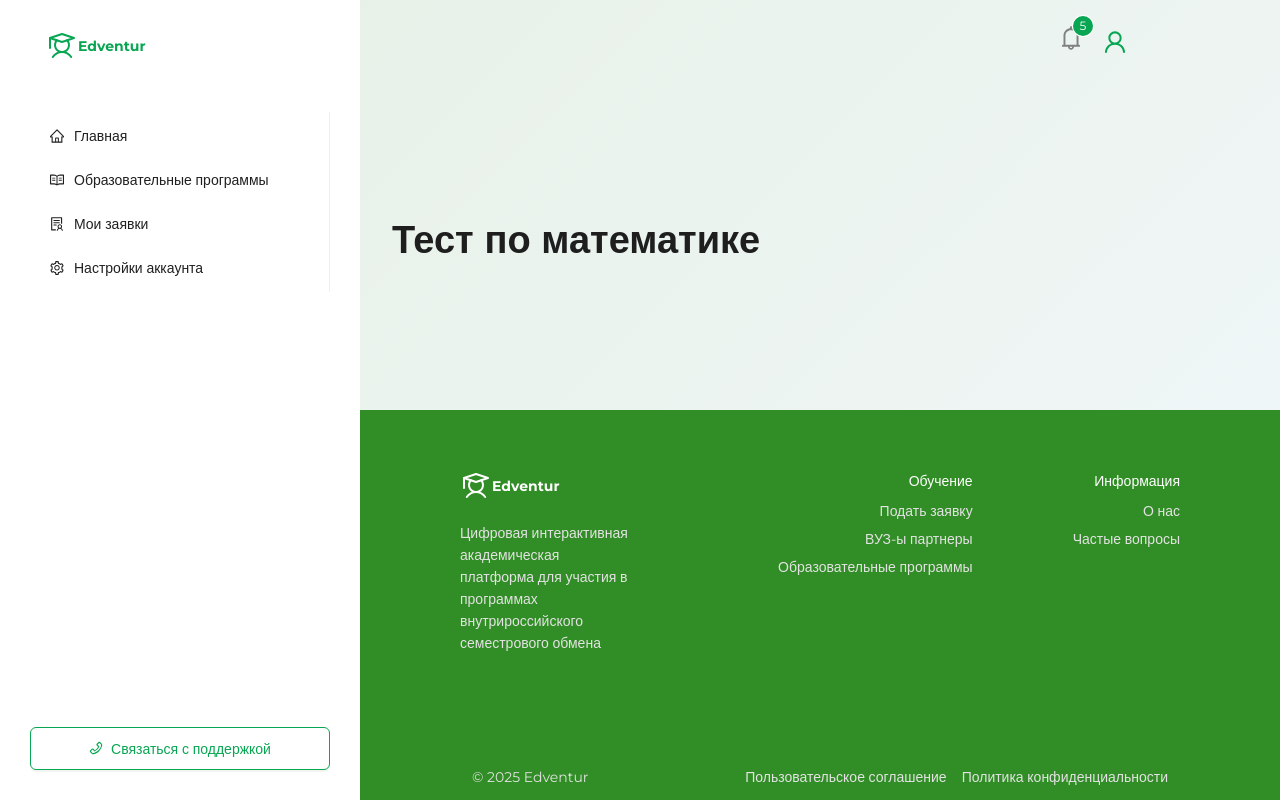
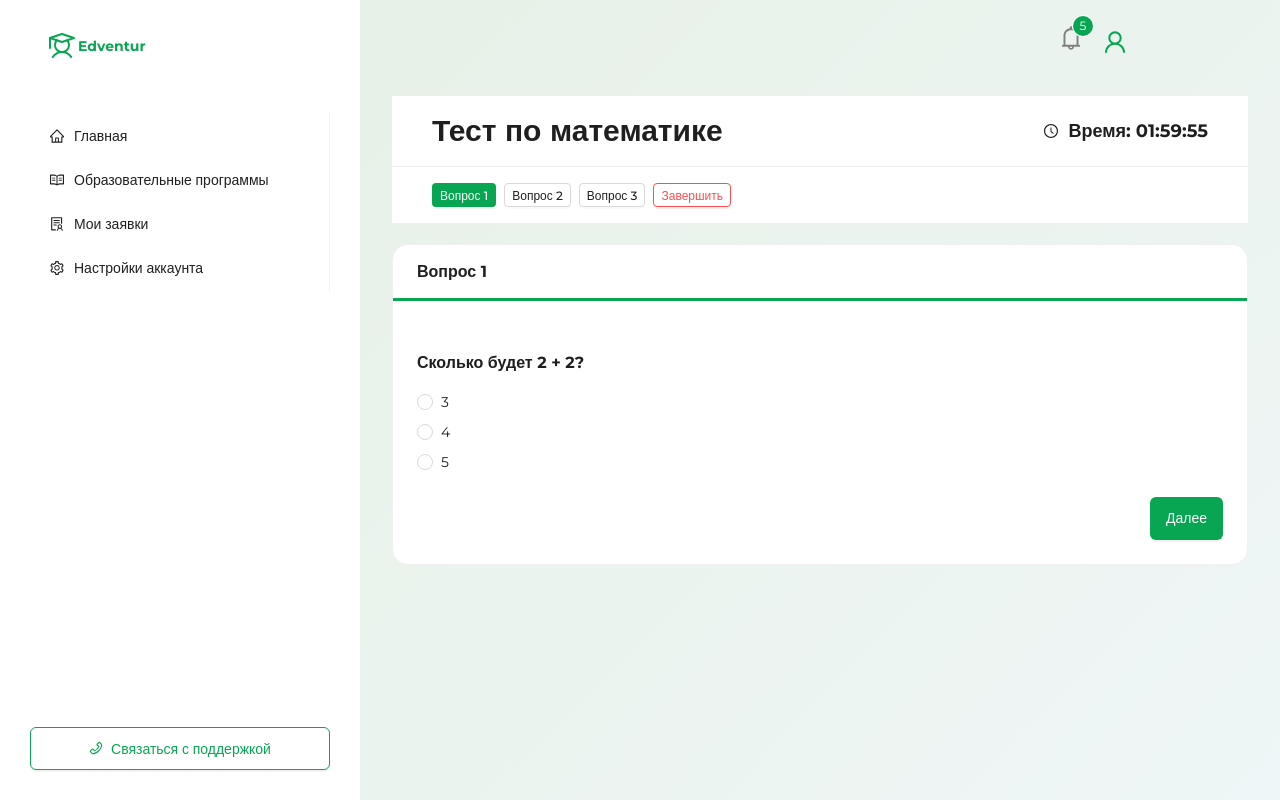
Before and after one commit to maryyak/edventur, a React (Create React App) app: page /assessment/1 in a window 1280 px wide. Shown: the top 800 px of the page. Built offline with nearby package versions, Linux system fonts and the light colour scheme; a web font is replaced by a local one.

Commit message:
Ассесмент страница

```diff
--- /dev/null
+++ b/src/pages/Assesment/Assesment.module.scss
@@ -0,0 +1,7 @@
+.header{
+  top: 0;
+  z-index: 1000;
+  background-color: #fff;
+  padding: 16px 40px;
+  border-bottom: 1px solid #f0f0f0;
+}
--- /dev/null
+++ b/src/pages/Assesment/Assessment.jsx
@@ -0,0 +1,182 @@
+import React, { useEffect, useState } from 'react';
+import { useParams, useNavigate } from 'react-router-dom';
+import { assessments } from '../../utils/mock';
+import {
+    Card,
+    Radio,
+    Button,
+    Typography,
+    Space,
+    Flex,
+} from 'antd';
+import { ClockCircleOutlined } from '@ant-design/icons';
+import style from './Assesment.module.scss';
+
+const Assessment = () => {
+    const { id } = useParams();
+    const assessment = assessments.find((a) => a.id === Number(id));
+    const navigate = useNavigate();
+    const [answers, setAnswers] = useState({});
+    const [submitted, setSubmitted] = useState(false);
+    const [timeLeft, setTimeLeft] = useState(2 * 60 * 60);
+    const [selectedQuestionIndex, setSelectedQuestionIndex] = useState(0);
+
+    useEffect(() => {
+        const savedEndTime = localStorage.getItem(`assessment_end_time_${id}`);
+        const endTime = savedEndTime ? Number(savedEndTime) : Date.now() + 2 * 60 * 60 * 1000;
+        if (!savedEndTime) {
+            localStorage.setItem(`assessment_end_time_${id}`, endTime.toString());
+        }
+        const updateTimer = () => {
+            const now = Date.now();
+            const remaining = Math.max(0, Math.floor((endTime - now) / 1000));
+            setTimeLeft(remaining);
+            if (remaining === 0) {
+                clearInterval(timer);
+                handleSubmit();
+            }
+        };
+        updateTimer();
+        const timer = setInterval(updateTimer, 1000);
+        return () => clearInterval(timer);
+    }, [id]);
+
+
+    const formatTime = (seconds) => {
+        const h = String(Math.floor(seconds / 3600)).padStart(2, '0');
+        const m = String(Math.floor((seconds % 3600) / 60)).padStart(2, '0');
+        const s = String(seconds % 60).padStart(2, '0');
+        return `${h}:${m}:${s}`;
+    };
+
+    const handleAnswerChange = (questionId, optionId) => {
+        setAnswers((prev) => ({
+            ...prev,
+            [questionId]: optionId,
+        }));
+    };
+
+    const handleSubmit = () => {
+        setSubmitted(true);
+        localStorage.removeItem(`assessment_end_time_${id}`);
+        setTimeout(() => {
+            navigate('/');
+        }, 10000);
+    };
+
+
+    const handleNextQuestion = () => {
+        if (selectedQuestionIndex < assessment.questions.length - 1) {
+            setSelectedQuestionIndex(selectedQuestionIndex + 1);
+        }
+    };
+
+    return (
+        <Flex vertical style={{ minHeight: '100vh' }}>
+            {!submitted && (
+                <Flex
+                    justify="space-between"
+                    align="center"
+                    className={style.header}
+                >
+                    <Typography.Title level={2} style={{ margin: 0 }}>
+                        {assessment.title}
+                    </Typography.Title>
+                    <Flex align="center" gap={10}>
+                        <ClockCircleOutlined />
+                        <Typography.Text strong style={{ fontSize: 18 }}>
+                            Время: {formatTime(timeLeft)}
+                        </Typography.Text>
+                    </Flex>
+                </Flex>
+            )}
+
+            {!submitted && (
+                <Flex
+                    wrap="wrap"
+                    gap={8}
+                    className={style.header}
+                >
+                    {assessment.questions.map((q, index) => (
+                        <Button
+                            key={q.id}
+                            size="small"
+                            type={selectedQuestionIndex === index ? 'primary' : 'default'}
+                            onClick={() => setSelectedQuestionIndex(index)}
+                            style={{ fontSize: 12 }}
+                        >
+                            Вопрос {q.id}
+                        </Button>
+                    ))}
+                    <Button
+                        size="small"
+                        type="default"
+                        danger
+                        onClick={handleSubmit}
+                        style={{ fontSize: 12 }}
+                    >
+                        Завершить
+                    </Button>
+                </Flex>
+            )}
+
+            <Flex vertical gap={24} style={{ paddingTop: '20px' }}>
+                {!submitted ? (
+                    <Card
+                        key={assessment.questions[selectedQuestionIndex].id}
+                        title={`Вопрос ${assessment.questions[selectedQuestionIndex].id}`}
+                        style={{ borderRadius: 16 }}
+                        headStyle={{
+                            borderBottom: '3px solid #08a652',
+                        }}
+                    >
+                        <Typography.Title level={5}>
+                            {assessment.questions[selectedQuestionIndex].text}
+                        </Typography.Title>
+
+                        <Radio.Group
+                            value={answers[assessment.questions[selectedQuestionIndex].id]}
+                            onChange={(e) =>
+                                handleAnswerChange(
+                                    assessment.questions[selectedQuestionIndex].id,
+                                    e.target.value
+                                )
+                            }
+                            style={{ display: 'block', marginTop: 16 }}
+                        >
+                            <Space direction="vertical">
+                                {assessment.questions[selectedQuestionIndex].options.map((opt) => (
+                                    <Radio key={opt.id} value={opt.id}>
+                                        {opt.text}
+                                    </Radio>
+                                ))}
+                            </Space>
+                        </Radio.Group>
+
+                        <Flex justify="end" style={{ marginTop: 24 }}>
+                            {selectedQuestionIndex < assessment.questions.length - 1 ? (
+                                <Button type="primary" onClick={handleNextQuestion}>
+                                    Далее
+                                </Button>
+                            ) : (
+                                <Button type="primary" onClick={handleSubmit}>
+                                    Завершить
+                                </Button>
+                            )}
+                        </Flex>
+                    </Card>
+                ) : (
+                    <Card style={{borderRadius: 16, textAlign: 'center'}}>
+                        <Typography.Title level={3}>Тест отправлен</Typography.Title>
+                        <Typography.Title level={5} style={{fontWeight: 'normal'}}>
+                            Ожидайте результатов. Мы уведомим Вас, как только они будут готовы.
+                        </Typography.Title>
+                        <img src="/sberkot_student.png" alt="srudent" style={{height: '300px', alignSelf: 'center'}}/>
+                    </Card>
+                )}
+            </Flex>
+        </Flex>
+    );
+};
+
+export default Assessment;
--- a/src/pages/Assessment.jsx
+++ /dev/null
@@ -1,17 +0,0 @@
-import React from 'react';
-import {useParams} from "react-router-dom";
-import {assessments} from "../utils/mock";
-import {Flex, Typography} from "antd";
-
-const Assessment = () => {
-    const {id} = useParams();
-    const assessment = assessments.find((a) => a.id === Number(id));
-
-    return (
-        <Flex vertical gap={30}>
-            <Typography.Title>{assessment.title}</Typography.Title>
-        </Flex>
-    );
-};
-
-export default Assessment;
--- a/src/router/index.js
+++ b/src/router/index.js
@@ -5,7 +5,7 @@ import Login from "../pages/Login";
 import SingleProgram from "../pages/SingleProgram/SingleProgram";
 import Settings from "../pages/Settings";
 import Request from "../pages/Request";
-import Assessment from "../pages/Assessment";
+import Assessment from "../pages/Assesment/Assessment";
 
 export const routes = [
     {
```
Also changed, not shown: public/sberkot_student.png (added).
